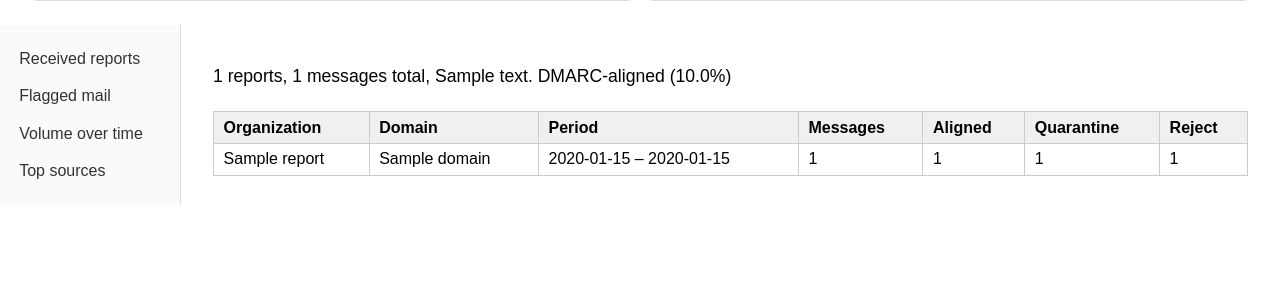
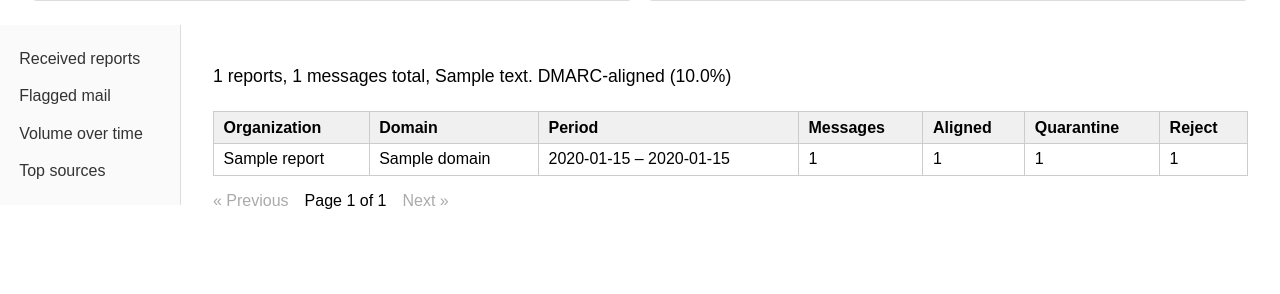
Before and after one commit to Cjedilo/dmarc-overview, a Flask app: template templates/index.html in a window 1280 px wide. Shown: the part 284-578 px from the top of the page. Run offline with Flask 3, Linux system fonts and the light colour scheme; the template is opened without the code that fills it: most values are stand-ins (such as "Sample title", 1, 10 or a date in 2020); some libraries are stand-ins or nearby versions.

Commit message:
paginated

```diff
--- a/app.py
+++ b/app.py
@@ -258,8 +258,13 @@ def explain_failure(record):
     return f"{reason_text} → message was {outcome}."
 
 
+REPORTS_PER_PAGE = 50
+
+
 @app.route("/")
 def index():
+    page = max(1, request.args.get("page", 1, type=int))
+
     conn = get_connection()
     try:
         with conn.cursor() as cur:
@@ -277,6 +282,9 @@ def index():
             )
             summary = cur.fetchone()
 
+            total_pages = max(1, math.ceil(summary["total_reports"] / REPORTS_PER_PAGE))
+            page = min(page, total_pages)
+
             cur.execute(
                 """
                 SELECT
@@ -292,8 +300,9 @@ def index():
                 LEFT JOIN dmarc.aggregate_records rec ON rec.report_id = ar.id
                 GROUP BY ar.id
                 ORDER BY ar.date_begin DESC
-                LIMIT 100
-                """
+                LIMIT %s OFFSET %s
+                """,
+                (REPORTS_PER_PAGE, (page - 1) * REPORTS_PER_PAGE),
             )
             reports = cur.fetchall()
     finally:
@@ -305,6 +314,8 @@ def index():
         domain_status=domain_status,
         summary=summary,
         reports=reports,
+        page=page,
+        total_pages=total_pages,
     )
 
 
--- a/templates/base.html
+++ b/templates/base.html
@@ -33,6 +33,9 @@
 
         .summary { margin-bottom: 1.5rem; font-size: 1.1rem; }
         .reason { color: #555; font-size: 0.9rem; }
+
+        .pagination { margin-top: 1rem; display: flex; align-items: center; gap: 1rem; }
+        .pagination .disabled { color: #aaa; }
     </style>
     {% block extra_head %}{% endblock %}
 </head>
--- a/templates/index.html
+++ b/templates/index.html
@@ -35,4 +35,18 @@
             {% endfor %}
         </tbody>
     </table>
+
+    <p class="pagination">
+        {% if page > 1 %}
+            <a href="{{ url_for('index', page=page - 1) }}">&laquo; Previous</a>
+        {% else %}
+            <span class="disabled">&laquo; Previous</span>
+        {% endif %}
+        Page {{ page }} of {{ total_pages }}
+        {% if page < total_pages %}
+            <a href="{{ url_for('index', page=page + 1) }}">Next &raquo;</a>
+        {% else %}
+            <span class="disabled">Next &raquo;</span>
+        {% endif %}
+    </p>
 {% endblock %}
```
